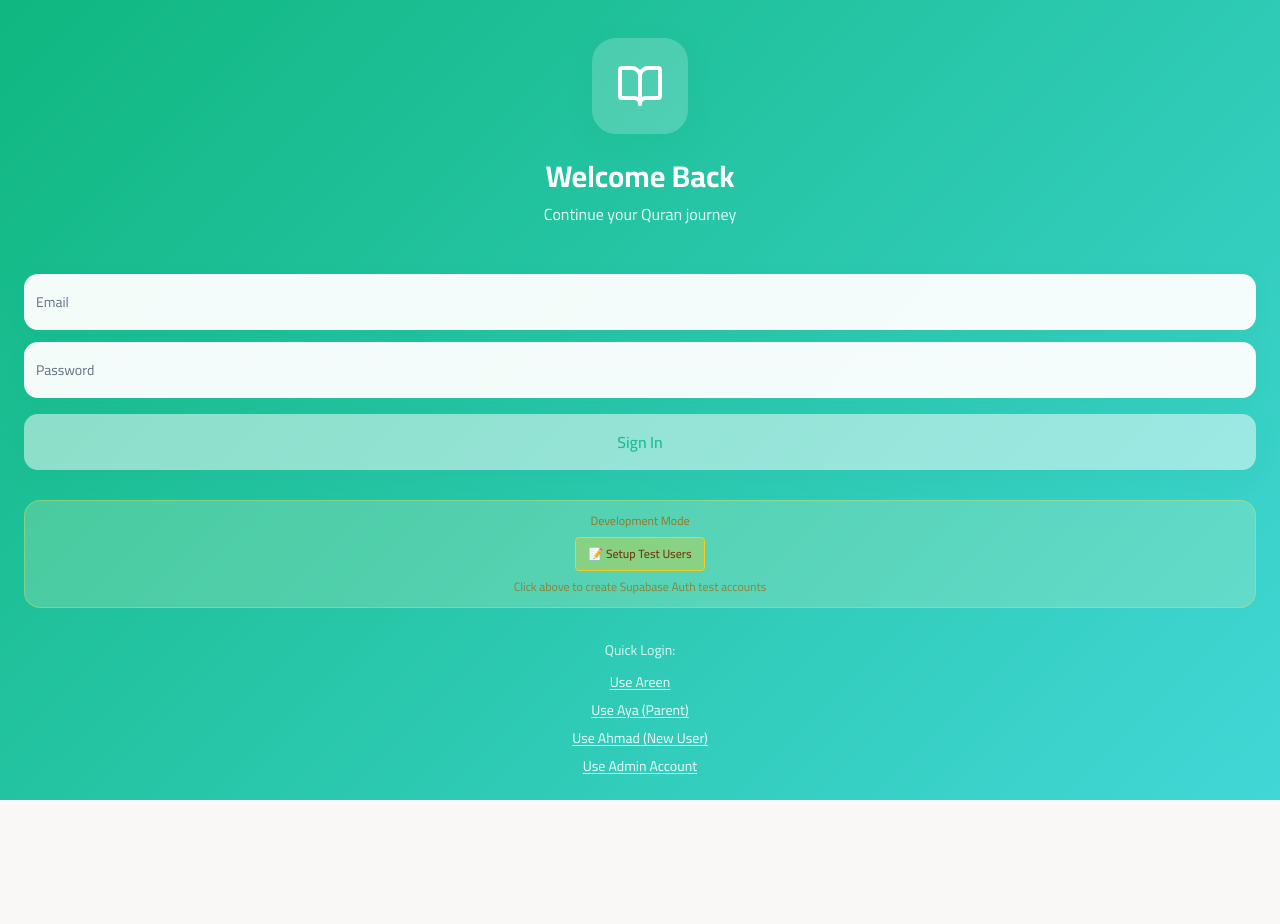
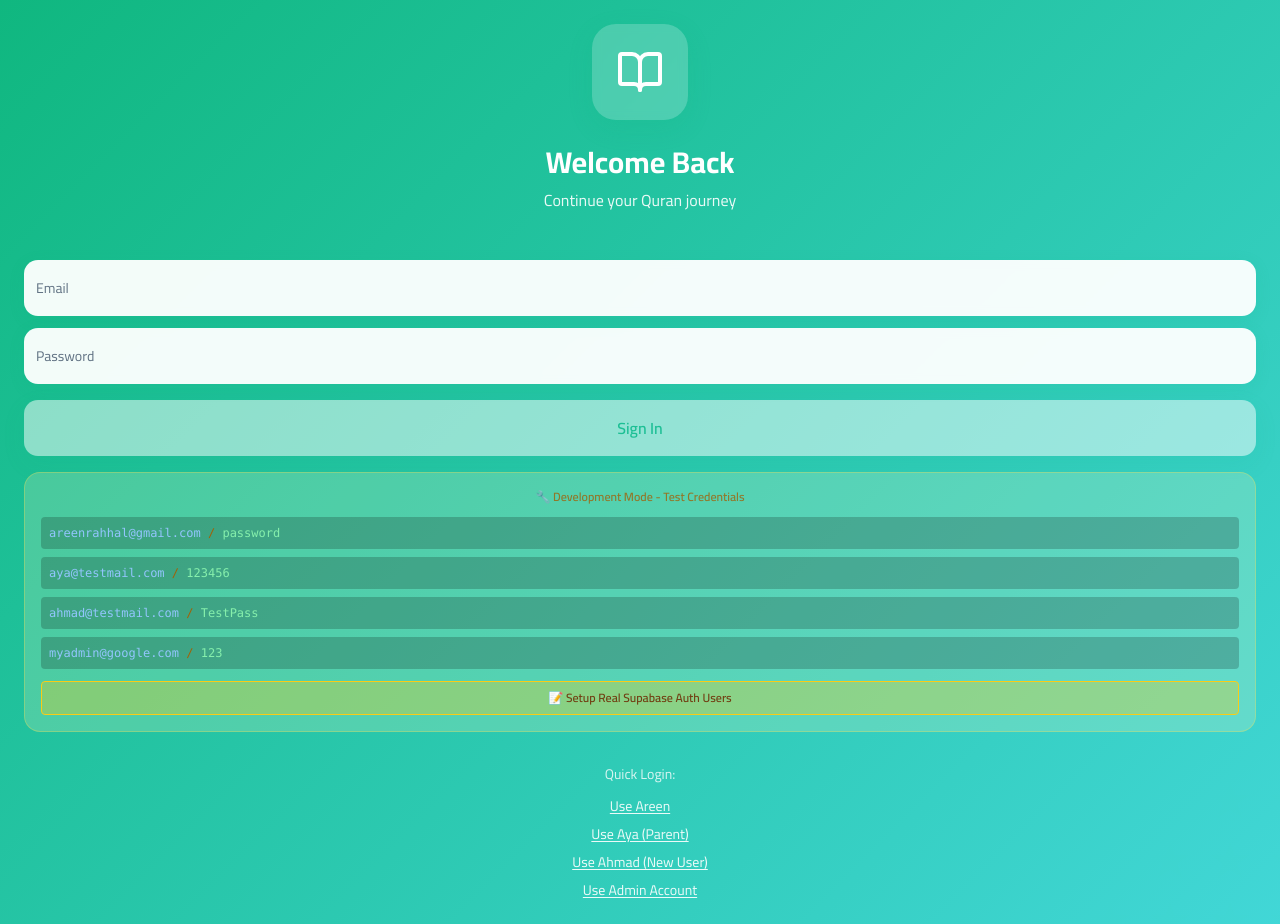
Before and after one commit to areen-rahhal/quran-kid-quest, a React (Vite) app: page /login in a window 1280 px wide. Before the commit the page ends 800 px from the top, so only its background shows below. Built offline with nearby package versions, Linux system fonts and the light colour scheme; no server answers.

Commit message:
Add test credentials reference card on login page
cgen-96579c4d0b8e42b9942ec5a4376aa5af

```diff
--- a/src/pages/Login.tsx
+++ b/src/pages/Login.tsx
@@ -154,19 +154,32 @@ const Login = () => {
 
       {/* Test Account Setup (Development Only) */}
       {import.meta.env.DEV && (
-        <div className="relative z-10 text-center mt-4 p-3 bg-yellow-100/20 rounded-lg border border-yellow-300/30">
-          <p className="text-xs text-yellow-700/80 mb-2">Development Mode</p>
+        <div className="relative z-10 text-center mt-4 p-4 bg-yellow-100/20 rounded-lg border border-yellow-300/30 space-y-3">
+          <p className="text-xs text-yellow-700/80 font-semibold">🔧 Development Mode - Test Credentials</p>
+
+          <div className="space-y-2 text-left text-xs text-yellow-700">
+            <p className="font-mono bg-black/20 p-2 rounded">
+              <span className="text-blue-300">areenrahhal@gmail.com</span> / <span className="text-green-300">password</span>
+            </p>
+            <p className="font-mono bg-black/20 p-2 rounded">
+              <span className="text-blue-300">aya@testmail.com</span> / <span className="text-green-300">123456</span>
+            </p>
+            <p className="font-mono bg-black/20 p-2 rounded">
+              <span className="text-blue-300">ahmad@testmail.com</span> / <span className="text-green-300">TestPass</span>
+            </p>
+            <p className="font-mono bg-black/20 p-2 rounded">
+              <span className="text-blue-300">myadmin@google.com</span> / <span className="text-green-300">123</span>
+            </p>
+          </div>
+
           <button
             type="button"
             onClick={handleSetupTestUsers}
             disabled={isSettingUpTestUsers}
-            className="text-xs font-semibold px-3 py-2 bg-yellow-400/30 hover:bg-yellow-400/40 text-yellow-900 rounded border border-yellow-400 disabled:opacity-50 transition-colors"
+            className="text-xs font-semibold px-3 py-2 bg-yellow-400/30 hover:bg-yellow-400/40 text-yellow-900 rounded border border-yellow-400 disabled:opacity-50 transition-colors w-full"
           >
-            {isSettingUpTestUsers ? 'Setting up test users...' : '📝 Setup Test Users'}
+            {isSettingUpTestUsers ? 'Setting up test users...' : '📝 Setup Real Supabase Auth Users'}
           </button>
-          <p className="text-xs text-yellow-700/70 mt-2">
-            Click above to create Supabase Auth test accounts
-          </p>
         </div>
       )}
 
```
